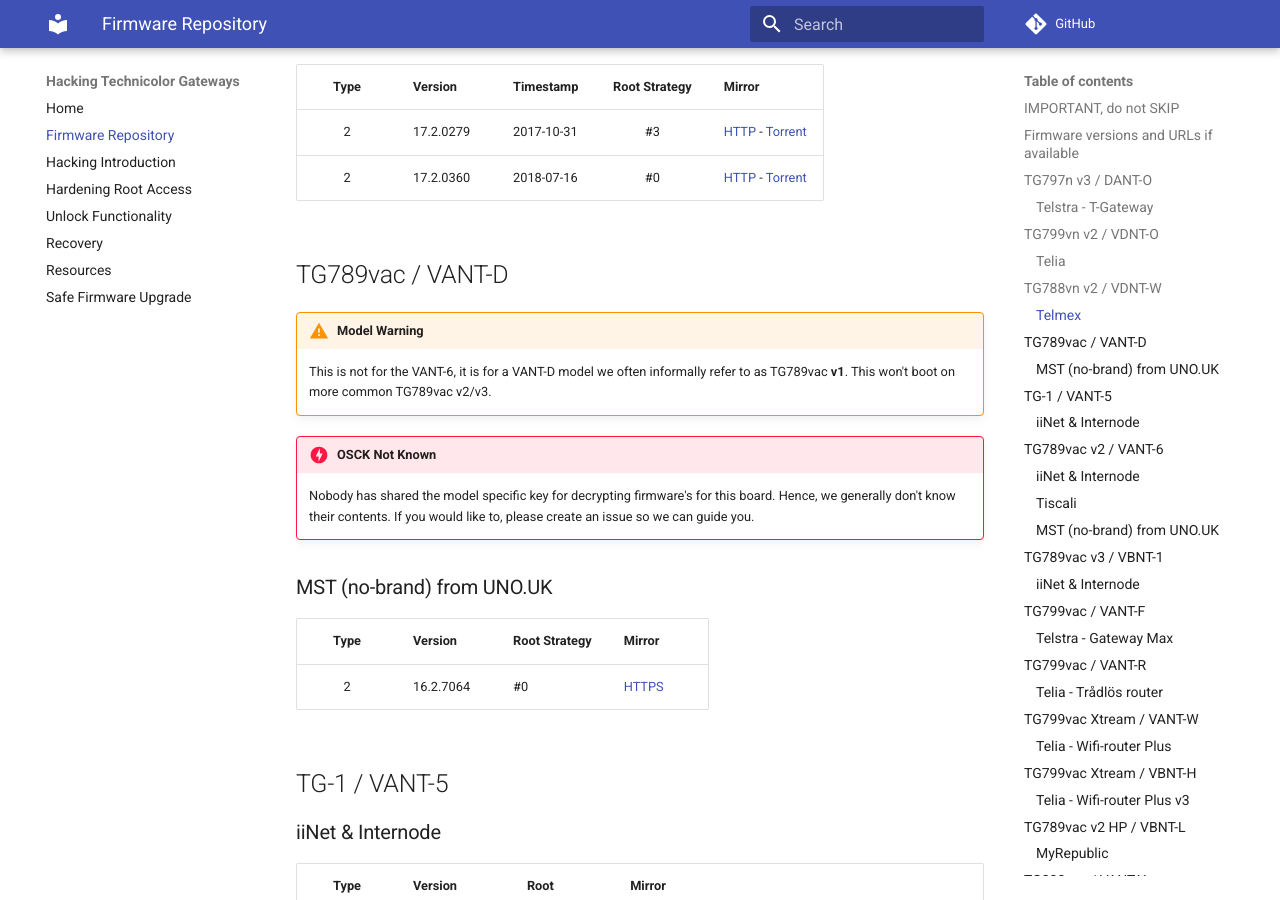
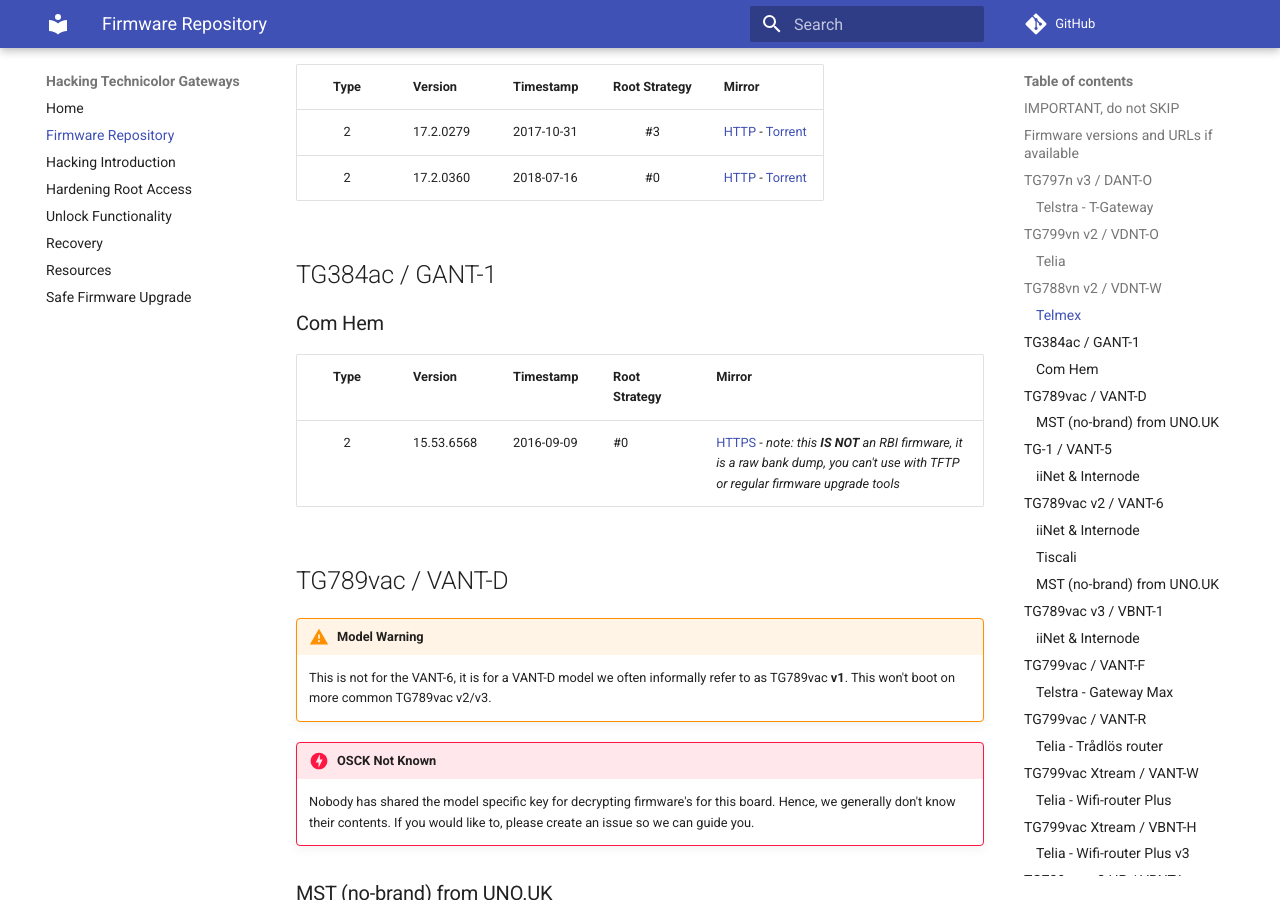
Before and after one commit to hack-technicolor/hack-technicolor, an MkDocs documentation site: the page built from docs/Repository.md, in a window 1280 px wide and 900 px high, scrolled down 2064 px. Built offline with MkDocs 1.6.1 and Material for MkDocs 9.7.7, drawn with Linux system fonts in a browser that asks for light colours; comment, search, counter and statistics services are not loaded; some of the changed text lies outside the part shown.

Commit message:
Support for Com Hem's TG384ac / GANT-1

```diff
--- a/docs/Repository.md
+++ b/docs/Repository.md
@@ -61,6 +61,14 @@
 |:------:|:-----------------|:-----------|:-------------:|:-------|
 | 2      | 17.2.0279        | 2017-10-31 | #3            | [HTTP](http://gateway.telmex.com/test/vdnt-w_TG788vnV2_17.2.0279_Upgrade.rbi) - [Torrent](https://github.com/kevdagoat/hack-technicolor/blob/master/torrents/vdnt-w/vdnt-w_TG788vnV2_17.2.0279_Upgrade.rbi.torrent?raw=true) |
 | 2      | 17.2.0360        | 2018-07-16 | #0            | [HTTP](http://gateway.telmex.com/TECHNICOLOR_TG788vnv2_17.2.0360/F_TG788vnv2_17.2.0360.rbi) - [Torrent](https://github.com/kevdagoat/hack-technicolor/blob/master/torrents/vdnt-w/F_TG788vnv2_17.2.0360.rbi.torrent?raw=true) |
+
+## TG384ac / GANT-1
+
+### Com Hem
+
+| Type   | Version            | Timestamp  | Root Strategy | Mirror |
+|:------:|:-------------------|:-----------|:--------------|:-------|
+| 2      | 15.53.6568         | 2016-09-09 | #0            | [HTTPS](https://github.com/kevdagoat/hack-technicolor/raw/master/firmware/gant-1_15.53.6568-1721005-bank_dump.xz) - *note: this **IS NOT** an RBI firmware, it is a raw bank dump, you can't use with TFTP or regular firmware upgrade tools* |
 
 ## TG789vac / VANT-D
 
@@ -131,7 +139,7 @@
 | ???    | 15.18.6052-420-RA | -             | [HTTP](http://fwstore.bdms.telstra.net/Technicolor_vant-f_CRF363-15.18.6052-420-RA/vant-f_CRF363-15.18.6052-420-RA.rbi) - [Torrent](https://github.com/kevdagoat/hack-technicolor/blob/master/torrents/vant-f/vant-f_CRF363-15.18.6052-420-RA.rbi.torrent?raw=true) |
 | 2      | 15.53.6886-510-RF | #0 #2         | [HTTP](http://fwstore.bdms.telstra.net/Technicolor_vant-f_CRF540-15.53.6886-510-RF/vant-f_CRF540-15.53.6886-510-RF.rbi) - [Torrent](https://github.com/kevdagoat/hack-technicolor/blob/master/torrents/vant-f/vant-f_CRF540-15.53.6886-510-RF.rbi.torrent?raw=true) |
 | 2      | 16.3.7567-660-RG  | #0 #2         | [HTTP](http://fwstore.bdms.telstra.net/Technicolor_vant-f_CRF687-16.3.7567-660-RG/vant-f_CRF687-16.3.7567-660-RG.rbi) - [Torrent](https://github.com/kevdagoat/hack-technicolor/blob/master/torrents/vant-f/vant-f_CRF687-16.3.7567-660-RG.rbi.torrent?raw=true) |
-| 2      | 17.2.0188-820-RA   | #2            | [HTTP](http://fwstore.bdms.telstra.net/Technicolor_vant-f_CRF683-17.2.188-820-RA/vant-f_CRF683-17.2.188-820-RA.rbi) - [Torrent](https://github.com/kevdagoat/hack-technicolor/blob/master/torrents/vant-f/vant-f_CRF683-17.2.188-820-RA.rbi.torrent?raw=true) |
+| 2      | 17.2.0188-820-RA  | #2            | [HTTP](http://fwstore.bdms.telstra.net/Technicolor_vant-f_CRF683-17.2.188-820-RA/vant-f_CRF683-17.2.188-820-RA.rbi) - [Torrent](https://github.com/kevdagoat/hack-technicolor/blob/master/torrents/vant-f/vant-f_CRF683-17.2.188-820-RA.rbi.torrent?raw=true) |
 | 2      | 17.2.0213-820-RC  | #2            | [HTTP](http://fwstore.bdms.telstra.net/Technicolor_vant-f_CRF780-17.2.0213-820-RC/vant-f_CRF780-17.2.0213-820-RC.rbi) - [Torrent](https://github.com/kevdagoat/hack-technicolor/blob/master/torrents/vant-f/vant-f_CRF780-17.2.0213-820-RC.rbi.torrent?raw=true) |
 | 2      | 17.2.0261-820-RA  | #0 #2         | [HTTP](http://fwstore.bdms.telstra.net/Technicolor_vant-f_CRF852-17.2.0261-820-RA/vant-f_CRF852-17.2.0261-820-RA.rbi) - [Torrent](https://github.com/kevdagoat/hack-technicolor/blob/master/torrents/vant-f/vant-f_CRF852-17.2.0261-820-RA.rbi.torrent?raw=true) |
 | ???    | 17.2.0284-820-RA  | -             | [HTTP](http://fwstore.bdms.telstra.net/Technicolor_vant-f_CRF915-17.2.0284-820-RA/vant-f_CRF915-17.2.0284-820-RA.rbi) - [Torrent](https://github.com/kevdagoat/hack-technicolor/blob/master/torrents/vant-f/vant-f_CRF915-17.2.0284-820-RA.rbi.torrent?raw=true) |
@@ -155,9 +163,9 @@
 
 | Type   | Version          | Timestamp  | Root Strategy | Mirror |
 |:------:|:-----------------|:-----------|:--------------|:-------|
-| ???    | 15.51.6436       | -          | -             | [Torrent](https://github.com/kevdagoat/hack-technicolor/blob/master/torrents/vant-w/15516436w1361002closed.rbi.torrent?raw=true) |
-| ???    | 15.51.6436       | -          | -             | [Torrent](https://github.com/kevdagoat/hack-technicolor/blob/master/torrents/vant-w/15516436w1361005closed.rbi.torrent?raw=true) |
-| ???    | 15.51.6436       | -          | -             | [Torrent](https://github.com/kevdagoat/hack-technicolor/blob/master/torrents/vant-w/15516436w1361006closed.rbi.torrent?raw=true) |
+| ???    | 15.51.6436       | 2015-12-23 | -             | [Torrent](https://github.com/kevdagoat/hack-technicolor/blob/master/torrents/vant-w/15516436w1361002closed.rbi.torrent?raw=true) |
+| ???    | 15.51.6436       | 2016-02-26 | -             | [Torrent](https://github.com/kevdagoat/hack-technicolor/blob/master/torrents/vant-w/15516436w1361005closed.rbi.torrent?raw=true) |
+| ???    | 15.51.6436       | 2016-05-24 | -             | [Torrent](https://github.com/kevdagoat/hack-technicolor/blob/master/torrents/vant-w/15516436w1361006closed.rbi.torrent?raw=true) |
 | 2      | 16.2.7732        | 2017-05-02 | #0            | [Torrent](https://github.com/kevdagoat/hack-technicolor/blob/master/torrents/vant-w/1627732w2221002closed.rbi.torrent?raw=true) |
 | 2      | 17.2.0339        | 2018-02-28 | #0            | [Torrent](https://github.com/kevdagoat/hack-technicolor/blob/master/torrents/vant-w/172339w1441004closed.rbi.torrent?raw=true) |
 | 2      | 17.2.0339        | 2018-04-16 | #0            | [Torrent](https://github.com/kevdagoat/hack-technicolor/blob/master/torrents/vant-w/172339w1441020closed.rbi.torrent?raw=true) |
```
Also changed, not shown: 2 other files.
